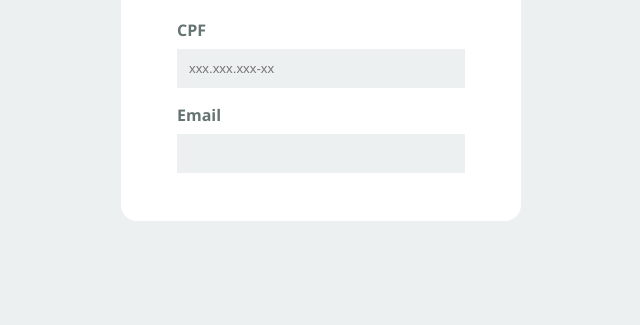
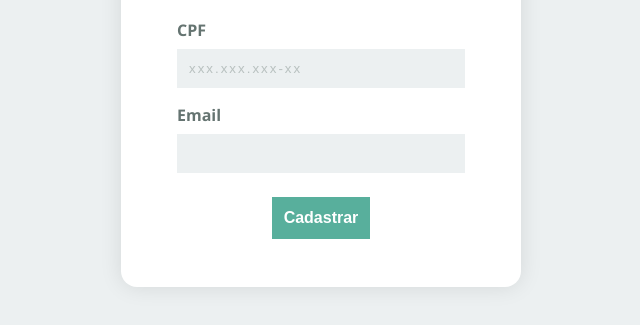
Before and after one commit to leovdn/regexp-practice, a plain HTML site: page index.html in a window 1280 px wide. Shown: the part 251-576 px from the top of the page, without its empty margins (319-959 px from the left). Drawn offline with Linux system fonts and the light colour scheme.

Commit message:
adjusted styles

```diff
--- a/index.html
+++ b/index.html
@@ -14,6 +14,7 @@
     <input type="text" name="cpf" id="cpf" placeholder="xxx.xxx.xxx-xx">
     <label for="email">Email</label>
     <input type="text" name="email" id="email">
+    <button>Cadastrar</button>
   </form>
   <script type="module" src="script.js"></script>
 </body>
--- a/style.css
+++ b/style.css
@@ -14,6 +14,7 @@ form {
     margin: 20vh auto 0 auto;
     padding: 24px 56px 48px 56px;
     border-radius: 16px;
+    box-shadow: 0px 0px 22px rgba(0, 0, 0, 0.1);
 }
 
 form h1 {
@@ -34,6 +35,16 @@ form input {
     padding: 12px;
     background: #ecf0f1;
     border: none;
+    transition: 300ms;
+}
+
+form input:hover {
+    background: #bdc1c2;
+}
+
+form input::placeholder {
+    color: #65747162;
+    letter-spacing: 2px;
 }
 
 input#cpf.valido {
@@ -42,8 +53,8 @@ input#cpf.valido {
 }
 
 input#cpf.erro {
-    border: 1px solid tomato;
-    outline: 1px solid tomato;
+    border: 2px solid rgb(238, 123, 123);
+    outline: 2px solid rgb(238, 123, 123);
 }
 
 .erro-text {
@@ -54,6 +65,22 @@ input#cpf.erro {
     display: block;
     text-align: left;
     font-size: .7rem;
-    color: tomato;
+    color: rgb(238, 123, 123);
     font-weight: bold;
 }
+
+button {
+    background: #58af9c;
+    color: #fff;
+    border: none;
+    padding: 12px;
+    margin-top: 24px;
+    cursor: pointer;
+    transition: 300ms ease-in-out;
+    font-weight: bold;
+    font-size: 1rem;
+}
+
+button:hover {
+    background: #468a7b;
+}
```
